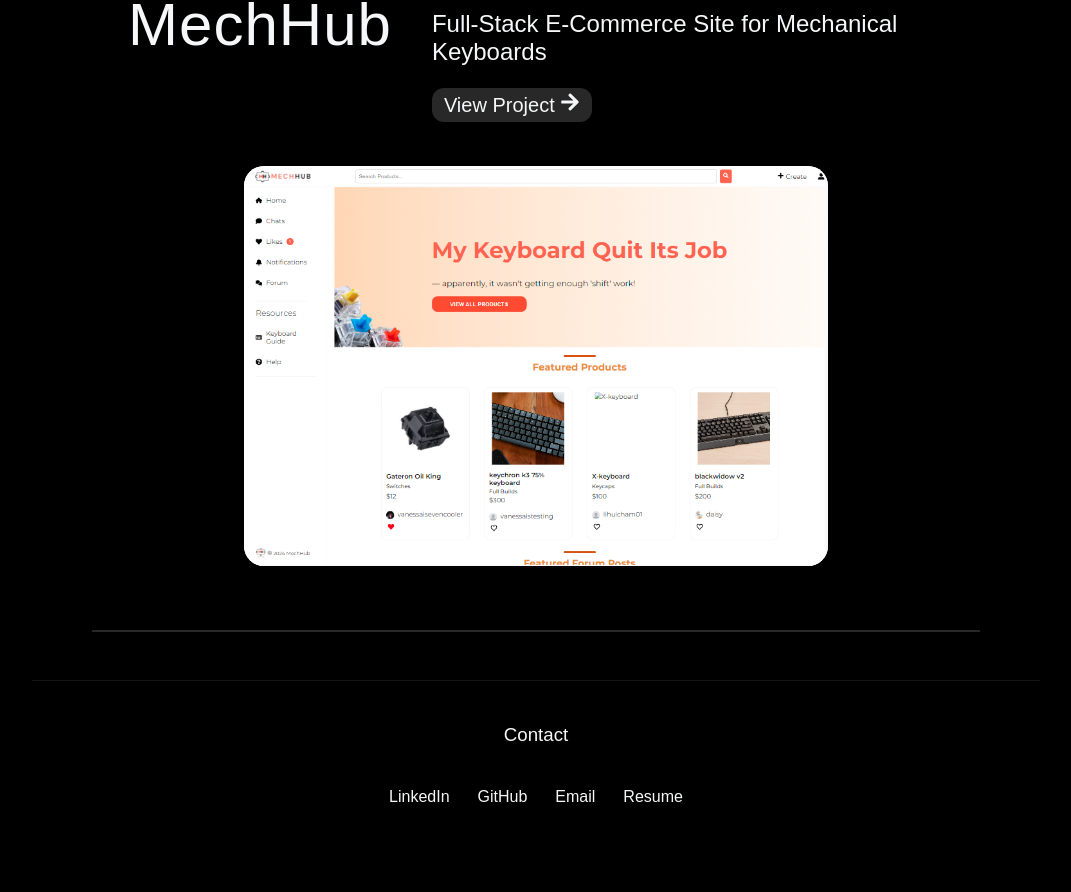
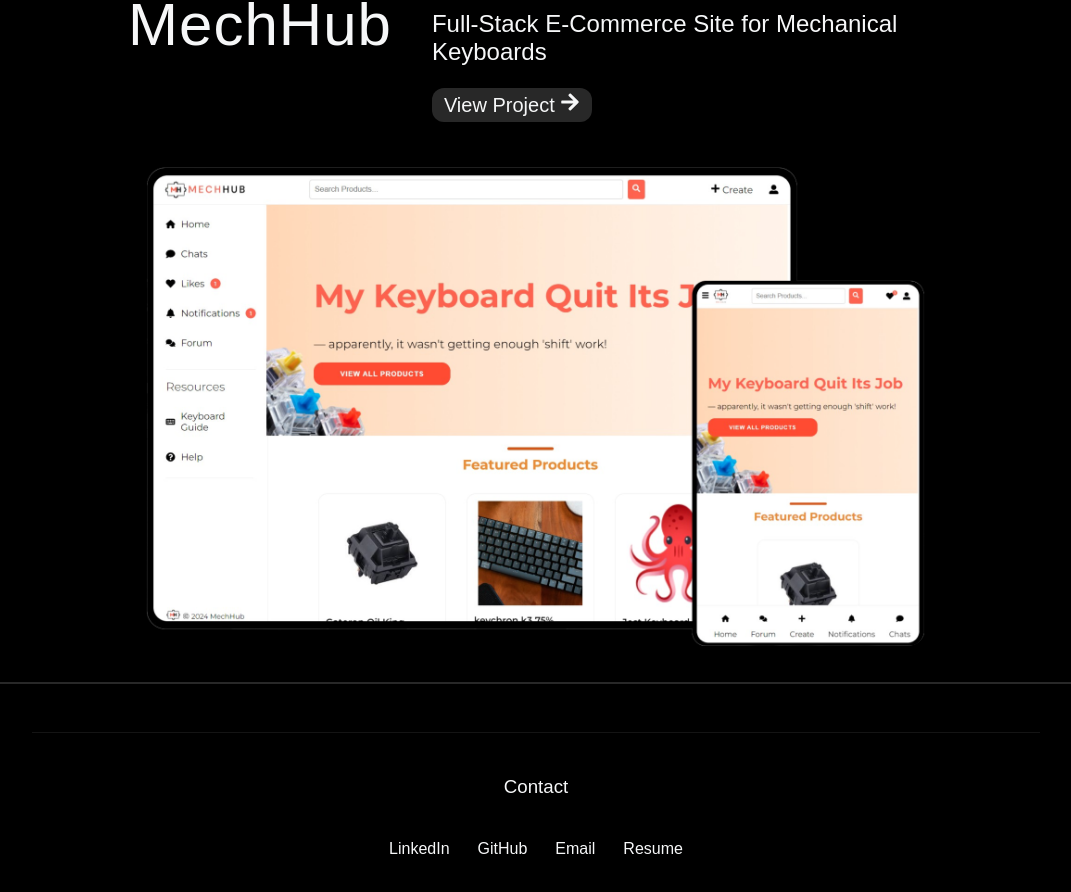
Before and after one commit to vanesssalai/portfolio, a React (Vite) app: page / in a window 1280 px wide. Shown: the part 1869-2761 px from the top of the page, without its empty margins (104-1175 px from the left). Before the commit the page ends 2731 px from the top, so only its background shows below. Built offline with nearby package versions, Linux system fonts and the light colour scheme; a web font is replaced by a local one.

Commit message:
changed mechhub image

```diff
--- a/src/components/Projects/Projects.css
+++ b/src/components/Projects/Projects.css
@@ -29,8 +29,9 @@
 
 .image-container {
     position: relative;
-    width: 600px;
-    height: 400px;
+    width: 80vw;
+    height: 60vh;
+    min-height: 50vh;
     display: flex;
     justify-content: center;
     align-items: center;
--- a/src/components/Projects/Projects.jsx
+++ b/src/components/Projects/Projects.jsx
@@ -2,9 +2,7 @@ import React, { useEffect, useRef } from "react";
 import { useNavigate } from 'react-router-dom';
 import { FaArrowRight } from "react-icons/fa";
 
-import MechHub_Landing from '../../assets/Images/MechHub/MechHub.png';
-import MechHub_Profile from '../../assets/Images/MechHub/MechHub2.png';
-import MechHub_Forum from '../../assets/Images/MechHub/MechHub3.png';
+import MechHub from '../../assets/Images/MechHub/MechHub_preview.png';
 import './Projects.css';
 
 export default function Projects() {
@@ -14,7 +12,7 @@ export default function Projects() {
         {
             name: 'MechHub',
             description: 'Full-Stack E-Commerce Site for Mechanical Keyboards',
-            images: [MechHub_Landing, MechHub_Profile, MechHub_Forum],
+            images: [MechHub],
             path: '/mechhub'
         },
     ];
@@ -81,9 +79,7 @@ export default function Projects() {
                                 <img
                                     key={imgIndex}
                                     src={image}
-                                    alt={`${project.name}-${imgIndex}`}
                                     className="project-image"
-                                    style={{zIndex: 3 - imgIndex}}
                                 />
                             ))}
                         </div>
--- a/src/pages/Projects/MechHub/MechHub.jsx
+++ b/src/pages/Projects/MechHub/MechHub.jsx
@@ -16,7 +16,9 @@ export default function MechHub() {
                     content=''
                 />
                 <div className="mechHub-content">
-                    <p>for </p>
+                    <p>MechHub is a Full-Stack E-Commerce Site for Mechanical Keyboards
+                        I mainly worked on the
+                    </p>
                 </div>
             </>
         } />
```
Also changed, not shown: src/assets/Images/MechHub/MechHub_preview.png (added).
